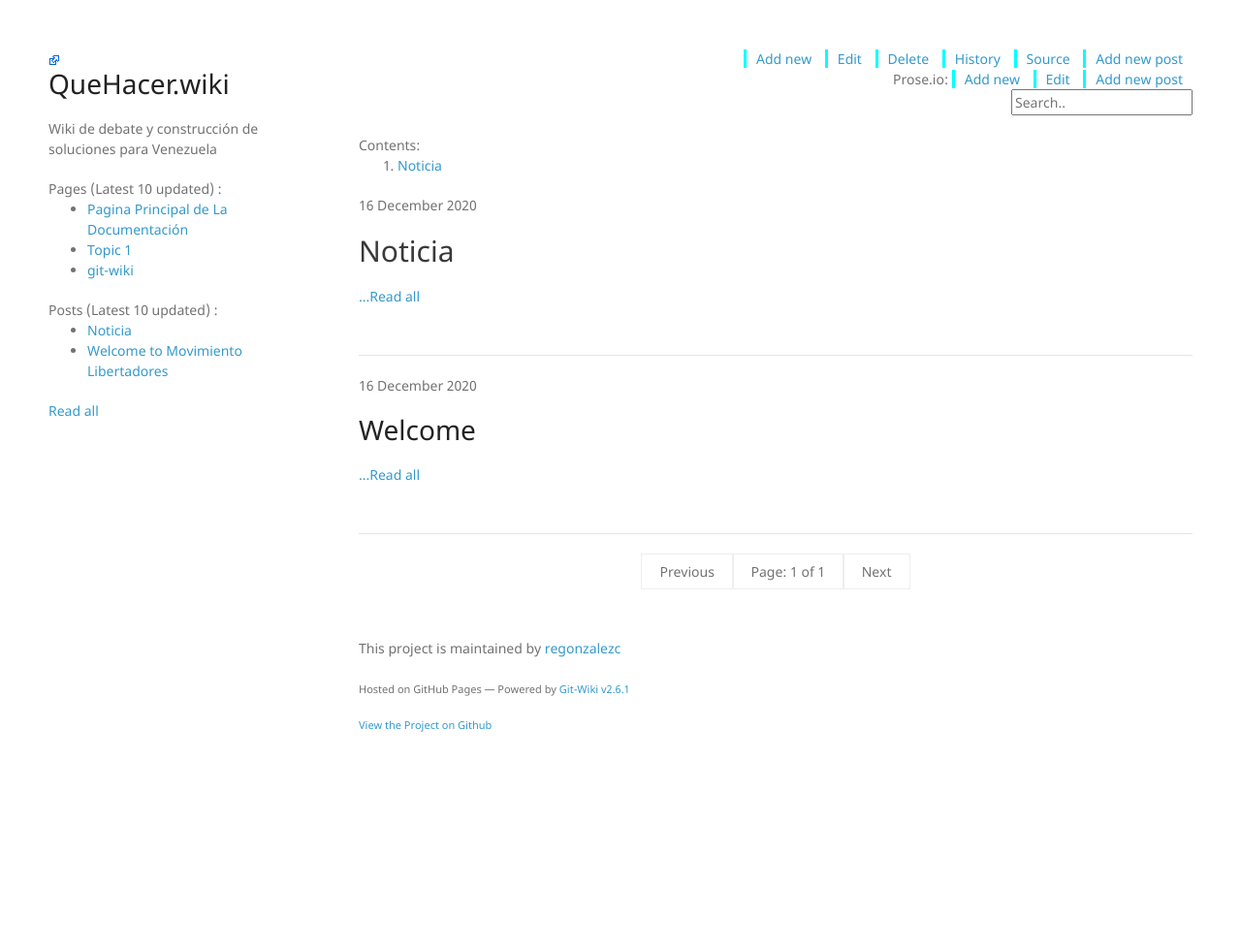
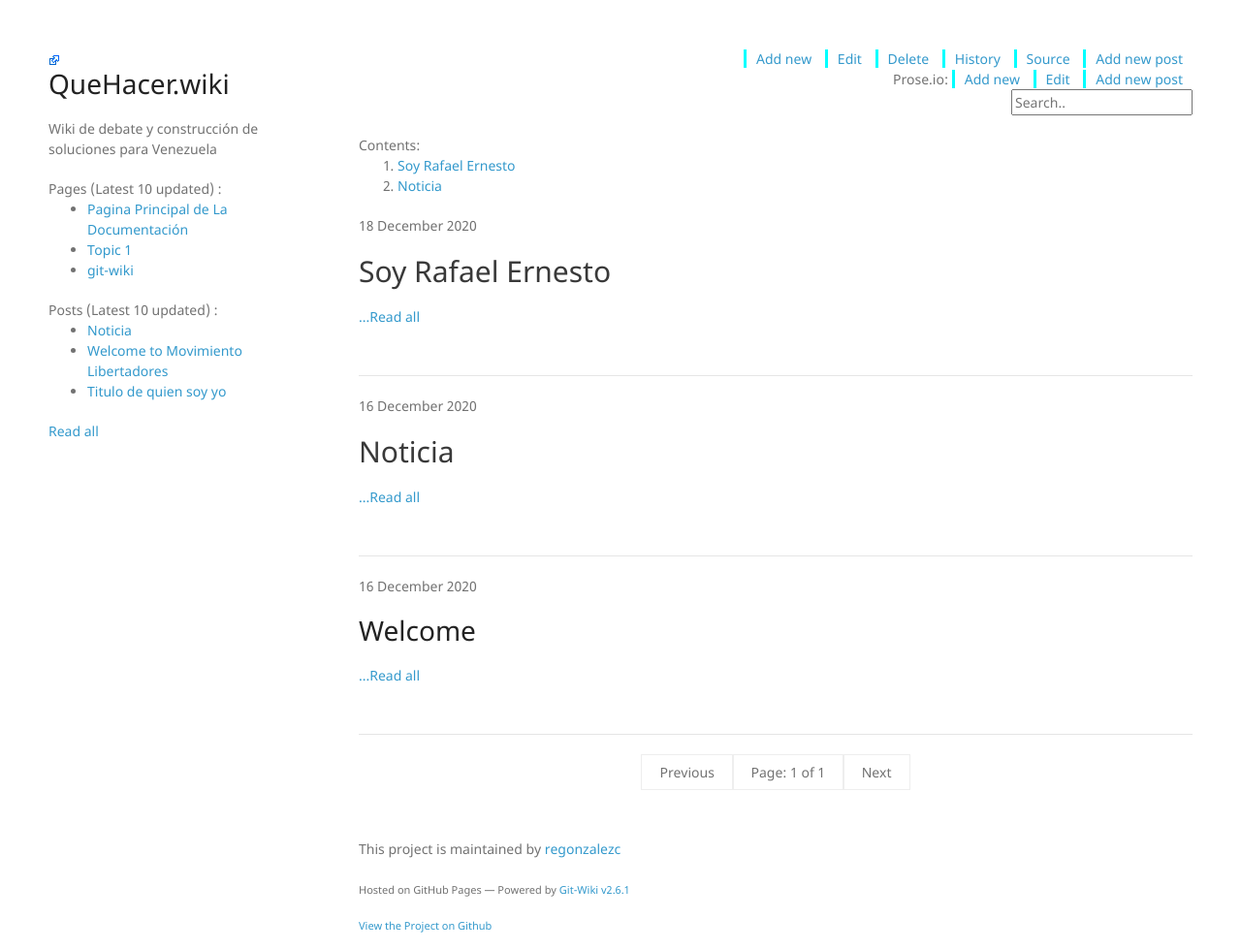
Before and after one commit to regonzalezc/que-hacer.docs, a Jekyll site: the page built from assets/blog/index.html, in a window 1280 px wide. Shown: the whole page at 97% size. Built offline with Jekyll 4.4.1, drawn with Linux system fonts in a browser that asks for light colours; nearby versions of some CDN libraries; the list of posts is cut into pages by our own code; before the commit the page ends 900 px from its top, so only the background shows below that.

Commit message:
CORRECCION DESDE PROSE.IO

```diff
--- a/_posts/2020-12-18-quien-soy.md
+++ b/_posts/2020-12-18-quien-soy.md
@@ -1,11 +1,11 @@
 ---
 layout: git-wiki-post
-title:  "Titulo de quien soy yo"
-published: false
+title: Titulo de quien soy yo
+published: true
 author: rafael
 ---
 
-## Soy Rafaek Ernesto
+## Soy Rafael Ernesto
 
 Tratando de entender la usabilidad de la documentación.
 
```
